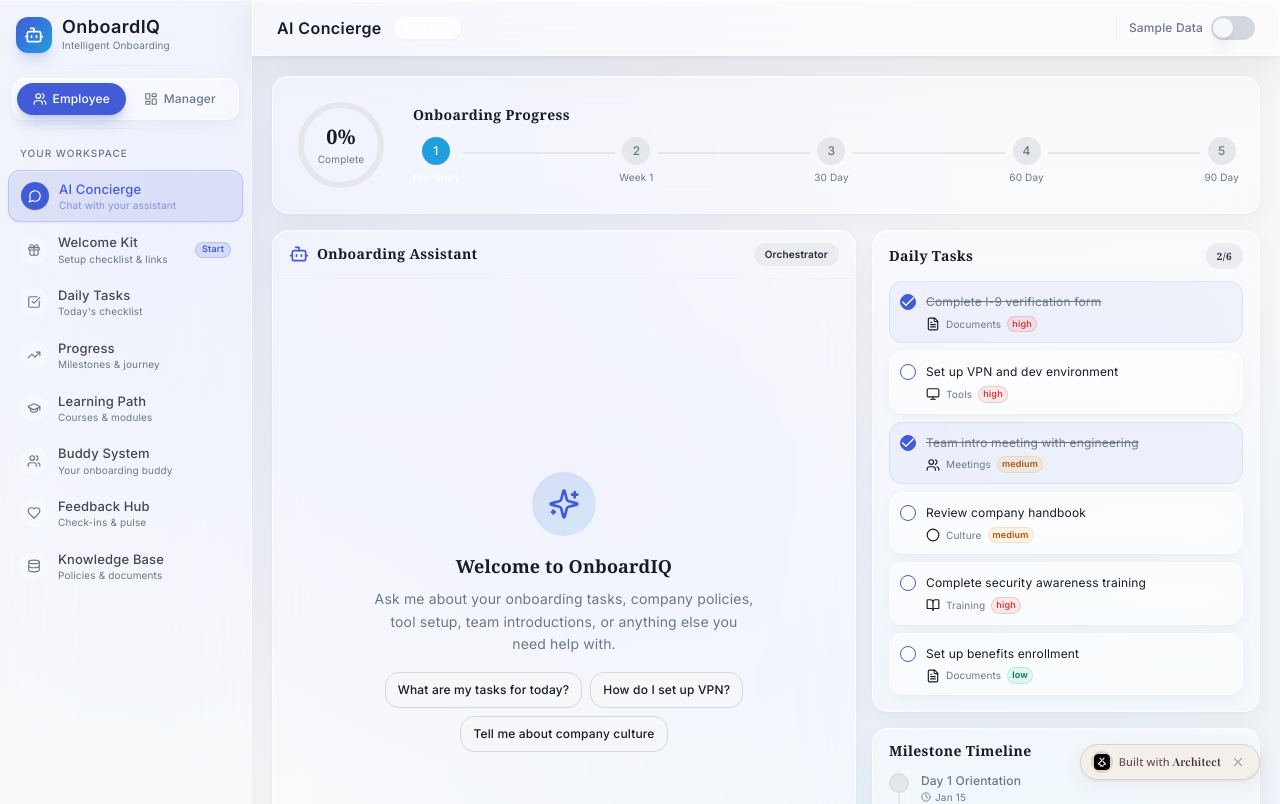
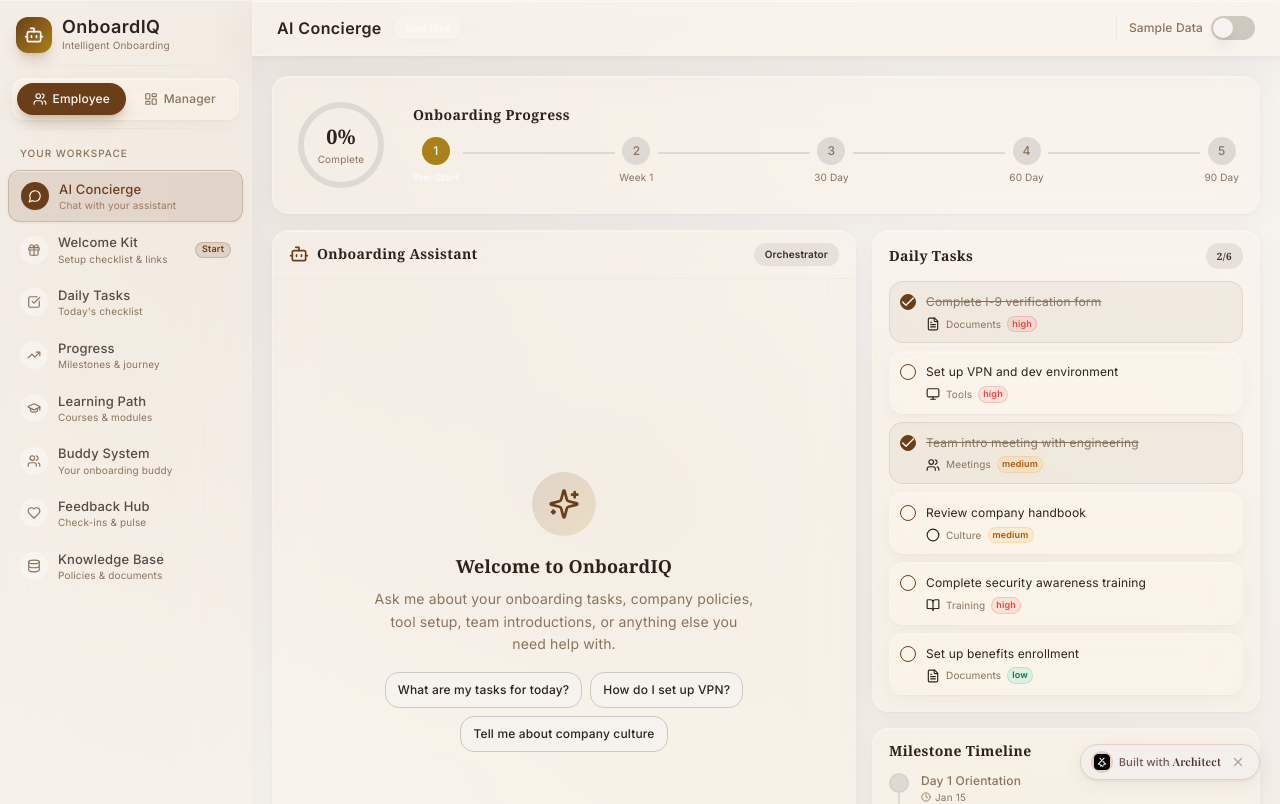
Before and after one commit to Lyzr-Apps/block-trades-modern-flow-mz13, a Next.js app: page / in a window 1280 px wide. Shown: the top 804 px of the page. Built offline with nearby package versions, Linux system fonts and the light colour scheme.

Commit message:
style: updated background color to cream brown as requested

```diff
--- a/app/globals.css
+++ b/app/globals.css
@@ -4,68 +4,68 @@
 
 @layer base {
   :root {
-    --background: 220 20% 97%;
-    --foreground: 222 20% 12%;
-    --card: 0 0% 100%;
-    --card-foreground: 222 20% 12%;
-    --popover: 0 0% 100%;
-    --popover-foreground: 222 20% 12%;
-    --primary: 230 65% 55%;
-    --primary-foreground: 0 0% 100%;
-    --secondary: 220 15% 93%;
-    --secondary-foreground: 222 20% 18%;
-    --accent: 200 75% 50%;
-    --accent-foreground: 0 0% 100%;
-    --destructive: 0 72% 55%;
+    --background: 35 29% 95%;
+    --foreground: 30 22% 14%;
+    --card: 36 30% 96%;
+    --card-foreground: 30 22% 14%;
+    --popover: 35 29% 93%;
+    --popover-foreground: 30 22% 14%;
+    --primary: 27 61% 26%;
+    --primary-foreground: 35 29% 98%;
+    --secondary: 35 20% 88%;
+    --secondary-foreground: 30 22% 18%;
+    --accent: 43 75% 38%;
+    --accent-foreground: 35 29% 98%;
+    --destructive: 0 84% 60%;
     --destructive-foreground: 0 0% 98%;
-    --muted: 220 15% 91%;
-    --muted-foreground: 220 12% 48%;
-    --border: 220 15% 88%;
-    --input: 220 15% 85%;
-    --ring: 230 65% 55%;
+    --muted: 35 15% 85%;
+    --muted-foreground: 30 20% 45%;
+    --border: 35 18% 82%;
+    --input: 35 15% 78%;
+    --ring: 27 61% 26%;
     --radius: 1rem;
-    --chart-1: 230 65% 55%;
-    --chart-2: 200 75% 50%;
-    --chart-3: 260 60% 55%;
-    --chart-4: 170 65% 42%;
-    --chart-5: 340 65% 55%;
-    --sidebar-background: 220 20% 96%;
-    --sidebar-foreground: 222 20% 12%;
-    --sidebar-border: 220 15% 90%;
-    --sidebar-primary: 230 65% 55%;
-    --sidebar-primary-foreground: 0 0% 100%;
-    --sidebar-accent: 220 15% 92%;
-    --sidebar-accent-foreground: 222 20% 12%;
+    --chart-1: 27 61% 26%;
+    --chart-2: 43 75% 38%;
+    --chart-3: 30 55% 25%;
+    --chart-4: 35 45% 42%;
+    --chart-5: 20 65% 35%;
+    --sidebar-background: 35 25% 92%;
+    --sidebar-foreground: 30 22% 14%;
+    --sidebar-border: 35 20% 85%;
+    --sidebar-primary: 27 61% 26%;
+    --sidebar-primary-foreground: 35 29% 98%;
+    --sidebar-accent: 35 20% 88%;
+    --sidebar-accent-foreground: 30 22% 14%;
   }
 
   .dark {
-    --background: 224 20% 6%;
-    --foreground: 220 15% 95%;
-    --card: 224 20% 9%;
-    --card-foreground: 220 15% 95%;
-    --popover: 224 20% 9%;
-    --popover-foreground: 220 15% 95%;
-    --primary: 230 65% 60%;
-    --primary-foreground: 0 0% 100%;
-    --secondary: 224 15% 14%;
-    --secondary-foreground: 220 15% 95%;
-    --muted: 224 12% 16%;
-    --muted-foreground: 220 12% 55%;
-    --accent: 200 75% 55%;
-    --accent-foreground: 0 0% 100%;
+    --background: 30 15% 10%;
+    --foreground: 35 29% 95%;
+    --card: 30 15% 12%;
+    --card-foreground: 35 29% 95%;
+    --popover: 30 15% 12%;
+    --popover-foreground: 35 29% 95%;
+    --primary: 27 61% 40%;
+    --primary-foreground: 35 29% 98%;
+    --secondary: 30 15% 18%;
+    --secondary-foreground: 35 29% 95%;
+    --muted: 30 10% 20%;
+    --muted-foreground: 35 15% 60%;
+    --accent: 43 75% 45%;
+    --accent-foreground: 35 29% 98%;
     --destructive: 0 62.8% 30.6%;
     --destructive-foreground: 210 40% 98%;
-    --border: 224 15% 16%;
-    --input: 224 15% 16%;
-    --ring: 230 65% 60%;
-    --sidebar-background: 224 20% 5%;
-    --sidebar-foreground: 220 15% 95%;
-    --sidebar-primary: 230 65% 60%;
-    --sidebar-primary-foreground: 0 0% 100%;
-    --sidebar-accent: 224 15% 12%;
-    --sidebar-accent-foreground: 220 15% 95%;
-    --sidebar-border: 224 15% 14%;
-    --sidebar-ring: 230 65% 60%;
+    --border: 30 15% 22%;
+    --input: 30 15% 22%;
+    --ring: 27 61% 40%;
+    --sidebar-background: 30 15% 8%;
+    --sidebar-foreground: 35 29% 95%;
+    --sidebar-primary: 27 61% 40%;
+    --sidebar-primary-foreground: 35 29% 98%;
+    --sidebar-accent: 30 15% 15%;
+    --sidebar-accent-foreground: 35 29% 95%;
+    --sidebar-border: 30 15% 18%;
+    --sidebar-ring: 27 61% 40%;
   }
 }
 
@@ -82,112 +82,112 @@
 /* ── Liquid Glass Design System ── */
 @layer utilities {
   .glass {
-    background: rgba(255, 255, 255, 0.45);
+    background: rgba(250, 244, 235, 0.5);
     backdrop-filter: blur(24px) saturate(1.6);
     -webkit-backdrop-filter: blur(24px) saturate(1.6);
-    border: 1px solid rgba(255, 255, 255, 0.5);
+    border: 1px solid rgba(250, 244, 235, 0.55);
     box-shadow:
-      0 1px 3px rgba(0, 0, 0, 0.04),
-      0 8px 32px rgba(0, 0, 0, 0.06),
-      inset 0 1px 0 rgba(255, 255, 255, 0.6);
+      0 1px 3px rgba(74, 47, 30, 0.04),
+      0 8px 32px rgba(74, 47, 30, 0.06),
+      inset 0 1px 0 rgba(255, 252, 247, 0.6);
   }
 
   .glass-sm {
-    background: rgba(255, 255, 255, 0.35);
+    background: rgba(250, 244, 235, 0.4);
     backdrop-filter: blur(16px) saturate(1.4);
     -webkit-backdrop-filter: blur(16px) saturate(1.4);
-    border: 1px solid rgba(255, 255, 255, 0.4);
+    border: 1px solid rgba(250, 244, 235, 0.45);
     box-shadow:
-      0 1px 2px rgba(0, 0, 0, 0.03),
-      0 4px 16px rgba(0, 0, 0, 0.04),
-      inset 0 1px 0 rgba(255, 255, 255, 0.5);
+      0 1px 2px rgba(74, 47, 30, 0.03),
+      0 4px 16px rgba(74, 47, 30, 0.04),
+      inset 0 1px 0 rgba(255, 252, 247, 0.5);
   }
 
   .glass-lg {
-    background: rgba(255, 255, 255, 0.55);
+    background: rgba(250, 244, 235, 0.6);
     backdrop-filter: blur(40px) saturate(1.8);
     -webkit-backdrop-filter: blur(40px) saturate(1.8);
-    border: 1px solid rgba(255, 255, 255, 0.6);
+    border: 1px solid rgba(250, 244, 235, 0.65);
     box-shadow:
-      0 2px 4px rgba(0, 0, 0, 0.04),
-      0 12px 48px rgba(0, 0, 0, 0.08),
-      inset 0 1px 0 rgba(255, 255, 255, 0.7);
+      0 2px 4px rgba(74, 47, 30, 0.04),
+      0 12px 48px rgba(74, 47, 30, 0.08),
+      inset 0 1px 0 rgba(255, 252, 247, 0.7);
   }
 
   .glass-sidebar {
-    background: rgba(255, 255, 255, 0.3);
+    background: rgba(245, 237, 226, 0.35);
     backdrop-filter: blur(32px) saturate(1.5);
     -webkit-backdrop-filter: blur(32px) saturate(1.5);
-    border-right: 1px solid rgba(255, 255, 255, 0.35);
+    border-right: 1px solid rgba(245, 237, 226, 0.4);
     box-shadow:
-      4px 0 24px rgba(0, 0, 0, 0.04),
-      inset 0 1px 0 rgba(255, 255, 255, 0.5);
+      4px 0 24px rgba(74, 47, 30, 0.04),
+      inset 0 1px 0 rgba(255, 252, 247, 0.5);
   }
 
   .glass-card {
-    background: rgba(255, 255, 255, 0.4);
+    background: rgba(250, 244, 235, 0.45);
     backdrop-filter: blur(20px) saturate(1.5);
     -webkit-backdrop-filter: blur(20px) saturate(1.5);
-    border: 1px solid rgba(255, 255, 255, 0.45);
+    border: 1px solid rgba(250, 244, 235, 0.5);
     border-radius: 1rem;
     box-shadow:
-      0 1px 2px rgba(0, 0, 0, 0.03),
-      0 6px 24px rgba(0, 0, 0, 0.05),
-      inset 0 1px 0 rgba(255, 255, 255, 0.55);
+      0 1px 2px rgba(74, 47, 30, 0.03),
+      0 6px 24px rgba(74, 47, 30, 0.05),
+      inset 0 1px 0 rgba(255, 252, 247, 0.55);
     transition: all 0.3s cubic-bezier(0.4, 0, 0.2, 1);
   }
 
   .glass-card:hover {
-    background: rgba(255, 255, 255, 0.5);
+    background: rgba(250, 244, 235, 0.55);
     box-shadow:
-      0 2px 4px rgba(0, 0, 0, 0.04),
-      0 10px 32px rgba(0, 0, 0, 0.07),
-      inset 0 1px 0 rgba(255, 255, 255, 0.65);
+      0 2px 4px rgba(74, 47, 30, 0.04),
+      0 10px 32px rgba(74, 47, 30, 0.07),
+      inset 0 1px 0 rgba(255, 252, 247, 0.65);
     transform: translateY(-1px);
   }
 
   .glass-input {
-    background: rgba(255, 255, 255, 0.5);
+    background: rgba(250, 244, 235, 0.55);
     backdrop-filter: blur(12px);
     -webkit-backdrop-filter: blur(12px);
-    border: 1px solid rgba(255, 255, 255, 0.5);
+    border: 1px solid rgba(250, 244, 235, 0.55);
     box-shadow:
-      inset 0 2px 4px rgba(0, 0, 0, 0.03),
-      inset 0 0 0 1px rgba(255, 255, 255, 0.3);
+      inset 0 2px 4px rgba(74, 47, 30, 0.03),
+      inset 0 0 0 1px rgba(255, 252, 247, 0.3);
   }
 
   .glass-input:focus {
-    background: rgba(255, 255, 255, 0.65);
+    background: rgba(250, 244, 235, 0.7);
     border-color: hsl(var(--primary) / 0.4);
     box-shadow:
-      inset 0 2px 4px rgba(0, 0, 0, 0.02),
+      inset 0 2px 4px rgba(74, 47, 30, 0.02),
       0 0 0 3px hsl(var(--primary) / 0.1);
   }
 
   .glass-badge {
-    background: rgba(255, 255, 255, 0.5);
+    background: rgba(250, 244, 235, 0.55);
     backdrop-filter: blur(8px);
     -webkit-backdrop-filter: blur(8px);
-    border: 1px solid rgba(255, 255, 255, 0.5);
-    box-shadow: 0 1px 3px rgba(0, 0, 0, 0.04);
+    border: 1px solid rgba(250, 244, 235, 0.55);
+    box-shadow: 0 1px 3px rgba(74, 47, 30, 0.04);
   }
 
   .glass-button {
-    background: rgba(255, 255, 255, 0.45);
+    background: rgba(250, 244, 235, 0.5);
     backdrop-filter: blur(12px);
     -webkit-backdrop-filter: blur(12px);
-    border: 1px solid rgba(255, 255, 255, 0.5);
+    border: 1px solid rgba(250, 244, 235, 0.55);
     box-shadow:
-      0 1px 2px rgba(0, 0, 0, 0.04),
-      inset 0 1px 0 rgba(255, 255, 255, 0.5);
+      0 1px 2px rgba(74, 47, 30, 0.04),
+      inset 0 1px 0 rgba(255, 252, 247, 0.5);
     transition: all 0.2s ease;
   }
 
   .glass-button:hover {
-    background: rgba(255, 255, 255, 0.6);
+    background: rgba(250, 244, 235, 0.65);
     box-shadow:
-      0 2px 8px rgba(0, 0, 0, 0.06),
-      inset 0 1px 0 rgba(255, 255, 255, 0.6);
+      0 2px 8px rgba(74, 47, 30, 0.06),
+      inset 0 1px 0 rgba(255, 252, 247, 0.6);
   }
 
   .glass-active {
@@ -200,9 +200,9 @@
 
   .glass-gradient-bg {
     background:
-      radial-gradient(ellipse at 20% 20%, hsl(230 65% 55% / 0.08) 0%, transparent 50%),
-      radial-gradient(ellipse at 80% 80%, hsl(200 75% 50% / 0.06) 0%, transparent 50%),
-      radial-gradient(ellipse at 50% 50%, hsl(260 60% 55% / 0.04) 0%, transparent 50%),
+      radial-gradient(ellipse at 20% 20%, hsl(27 61% 26% / 0.06) 0%, transparent 50%),
+      radial-gradient(ellipse at 80% 80%, hsl(43 75% 38% / 0.05) 0%, transparent 50%),
+      radial-gradient(ellipse at 50% 50%, hsl(30 55% 25% / 0.03) 0%, transparent 50%),
       hsl(var(--background));
   }
 
@@ -218,9 +218,9 @@
     background: linear-gradient(
       105deg,
       transparent 40%,
-      rgba(255, 255, 255, 0.3) 45%,
-      rgba(255, 255, 255, 0.5) 50%,
-      rgba(255, 255, 255, 0.3) 55%,
+      rgba(255, 252, 247, 0.3) 45%,
+      rgba(255, 252, 247, 0.5) 50%,
+      rgba(255, 252, 247, 0.3) 55%,
       transparent 60%
     );
     transform: translateX(-100%);
--- a/components/onboardiq/ActionCenter.tsx
+++ b/components/onboardiq/ActionCenter.tsx
@@ -71,7 +71,7 @@ function getTypeStyle(type: string) {
   switch (type) {
     case 'urgent': return 'from-red-500/10 to-red-600/5 border-red-500/20'
     case 'followup': return 'from-amber-500/10 to-amber-600/5 border-amber-500/20'
-    case 'scheduled': return 'from-blue-500/10 to-indigo-500/5 border-blue-500/20'
+    case 'scheduled': return 'from-amber-500/10 to-yellow-600/5 border-amber-500/20'
     case 'suggestion': return 'from-emerald-500/10 to-teal-500/5 border-emerald-500/20'
     default: return ''
   }
--- a/components/onboardiq/LearningPath.tsx
+++ b/components/onboardiq/LearningPath.tsx
@@ -49,7 +49,7 @@ const SAMPLE_TRACKS = [
     progress: 65,
     modules: 8,
     completed: 5,
-    color: 'from-blue-500/20 to-indigo-500/20',
+    color: 'from-amber-600/20 to-yellow-700/20',
     icon: Code,
   },
   {
--- a/components/onboardiq/OnboardingPipeline.tsx
+++ b/components/onboardiq/OnboardingPipeline.tsx
@@ -42,9 +42,9 @@ interface OnboardingPipelineProps {
 }
 
 const STAGES = [
-  { key: 'pre_boarding', label: 'Pre-boarding', color: 'from-violet-500/20 to-purple-500/20', border: 'border-violet-500/30' },
-  { key: 'week_1', label: 'Week 1', color: 'from-blue-500/20 to-indigo-500/20', border: 'border-blue-500/30' },
-  { key: 'month_1', label: 'Month 1', color: 'from-cyan-500/20 to-teal-500/20', border: 'border-cyan-500/30' },
+  { key: 'pre_boarding', label: 'Pre-boarding', color: 'from-stone-500/20 to-stone-600/20', border: 'border-stone-500/30' },
+  { key: 'week_1', label: 'Week 1', color: 'from-amber-500/20 to-yellow-600/20', border: 'border-amber-500/30' },
+  { key: 'month_1', label: 'Month 1', color: 'from-orange-500/20 to-amber-600/20', border: 'border-orange-500/30' },
   { key: 'month_2', label: 'Month 2', color: 'from-amber-500/20 to-orange-500/20', border: 'border-amber-500/30' },
   { key: 'month_3', label: 'Month 3', color: 'from-emerald-500/20 to-green-500/20', border: 'border-emerald-500/30' },
   { key: 'graduated', label: 'Graduated', color: 'from-pink-500/20 to-rose-500/20', border: 'border-pink-500/30' },
```
